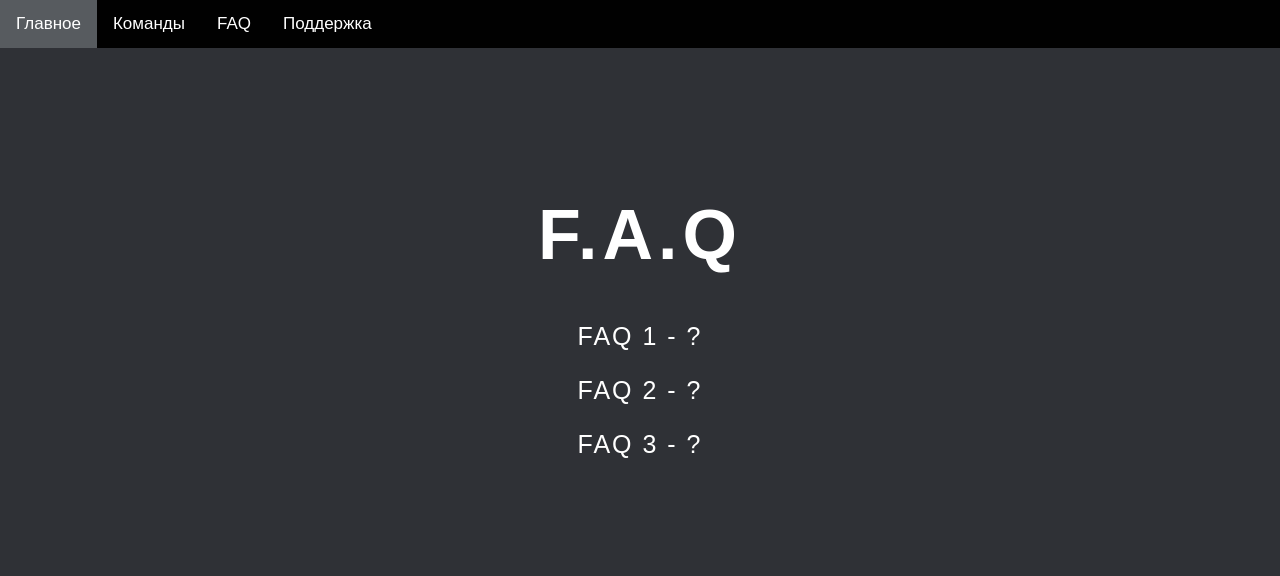
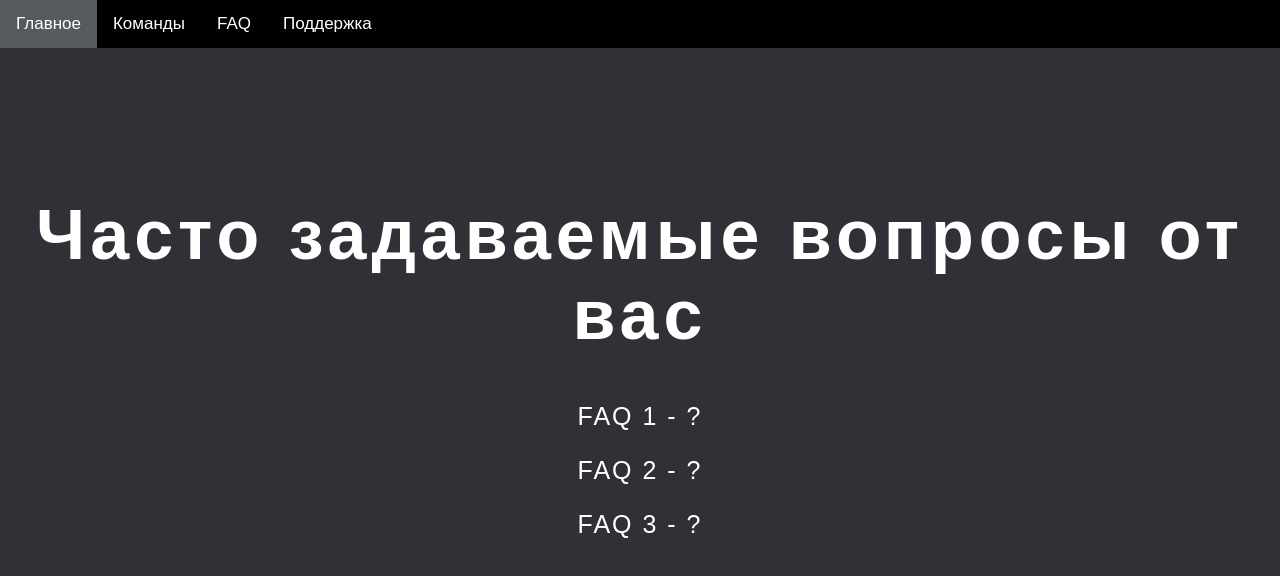
Before and after one commit to HekaHub/discord-bot-web, a plain HTML site: page faq.html in a window 1280 px wide. Drawn offline with Linux system fonts and the light colour scheme.

Commit message:
Update faq.html

```diff
--- a/faq.html
+++ b/faq.html
@@ -24,7 +24,7 @@
 	    };
     </script>
 	<div align="center" class="mainText">
-        <h1>F.A.Q</h1>
+        <h1>Часто задаваемые вопросы от вас</h1>
         <p>FAQ 1 - ?</p>
         <p>FAQ 2 - ?</p>
         <p>FAQ 3 - ?</p>
```
